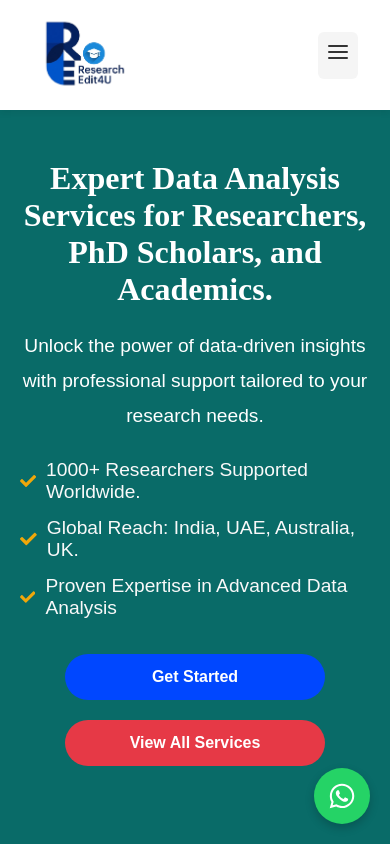
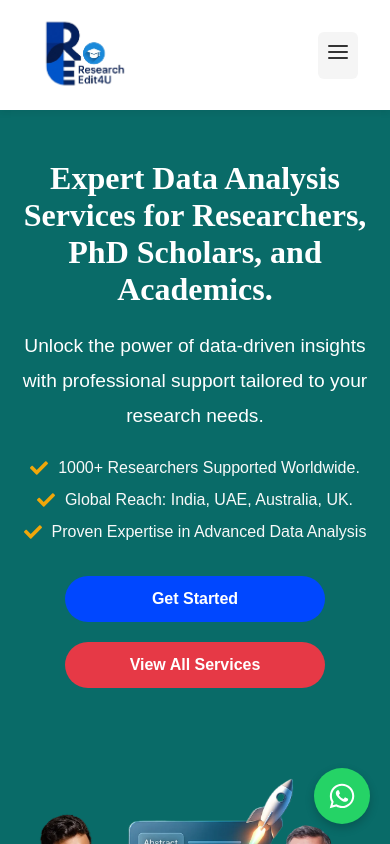
Before and after one commit to beheraanurag/Resrearchedit4u-web, a React (Vite) app: page /Data in a window 390 px wide. Shown: the top 844 px of the page. Built offline with nearby package versions, Linux system fonts and the light colour scheme.

Commit message:
list description chnage

```diff
--- a/src/assets/style/style.css
+++ b/src/assets/style/style.css
@@ -1385,6 +1385,11 @@ body {
     .smart-submission .description {
         font-size: 1.2rem;
     }
+
+    .feature-list li {
+        font-size: 1rem;
+
+    }
 }
 
 @media (max-width: 900px) {
@@ -1403,7 +1408,8 @@ body {
         justify-content: center;
         text-align: left;
     }
-      .smart-submission h2 {
+
+    .smart-submission h2 {
         font-size: 2rem;
     }
 
@@ -1422,7 +1428,7 @@ body {
 }
 
 @media (max-width: 480px) {
-     .smart-submission h2 {
+    .smart-submission h2 {
         font-size: 2rem;
     }
 
```
